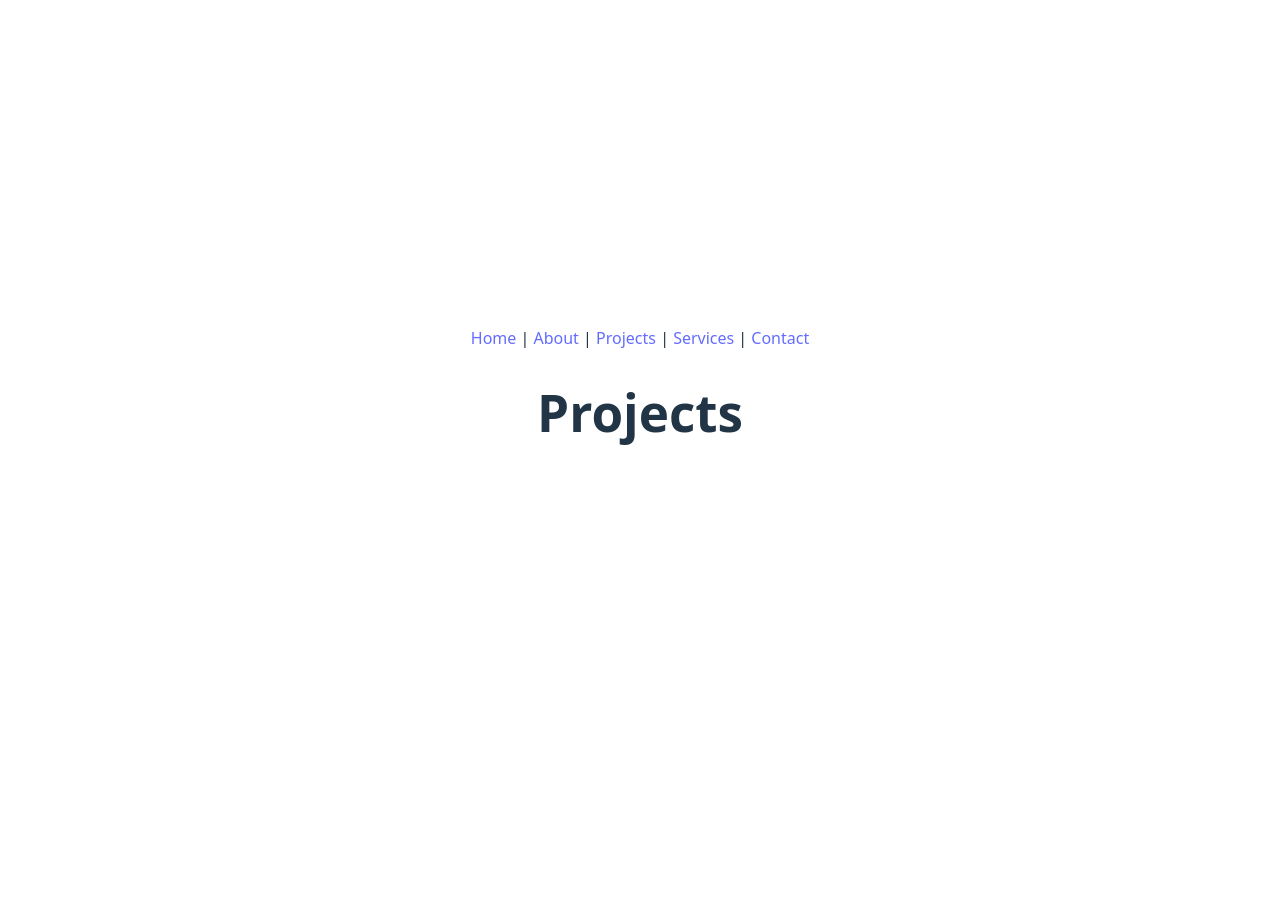
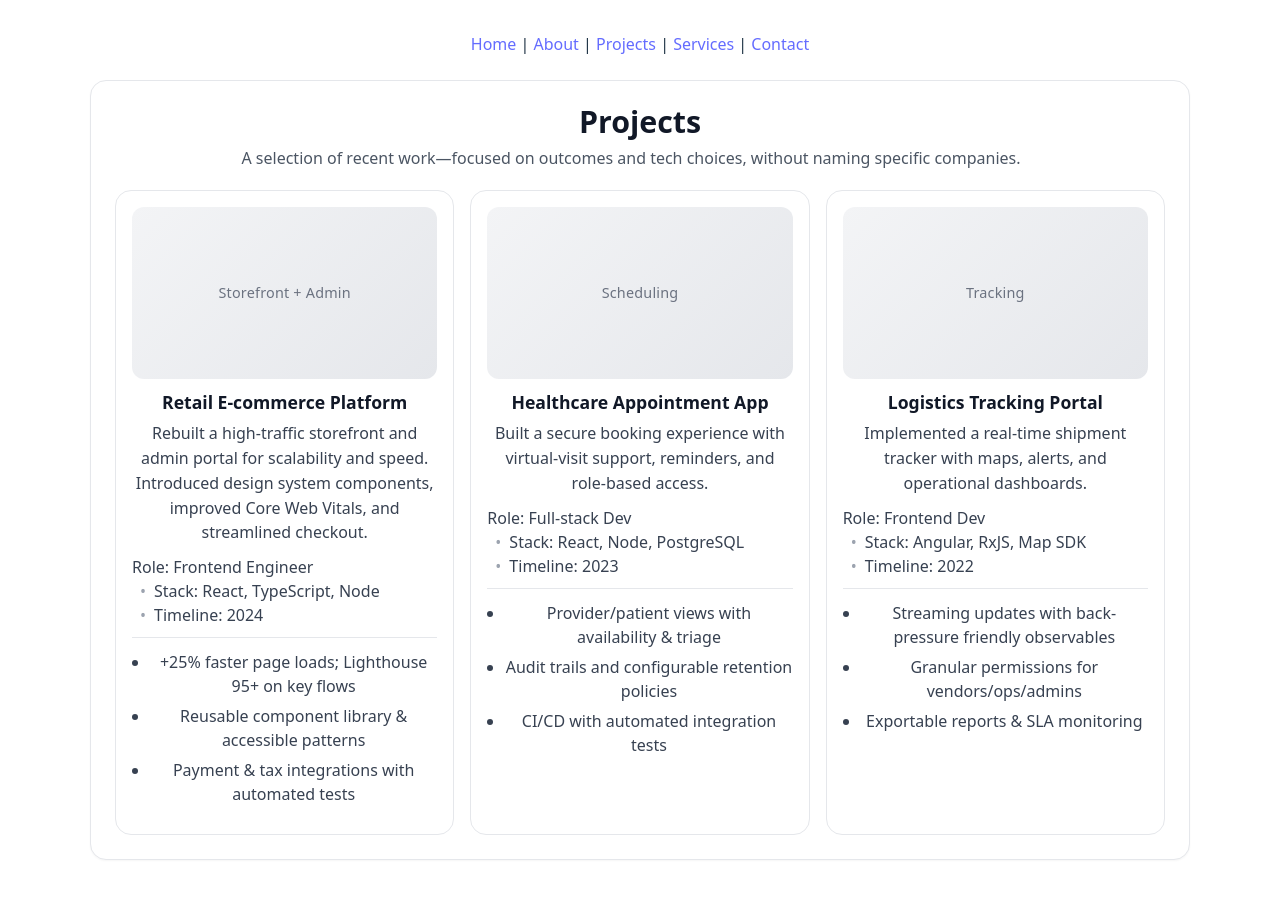
Before and after one commit to ersapatel/COMP229_Assignment_1_React_Portfolio, a React (Vite) app: page /projects in a window 1280 px wide. Shown: the top 898 px of the page. Before the commit the page ends 800 px from the top, so only its background shows below. Built offline with nearby package versions, Linux system fonts and the light colour scheme.

Commit message:
Projects Page

```diff
--- /dev/null
+++ b/src/Page/projects.css
@@ -0,0 +1,131 @@
+/* ===== Projects page (desktop-first) ===== */
+.projects-section {
+    max-width: 1100px;
+    margin: 24px auto;
+    padding: 24px;
+    background: #ffffff;
+    border: 1px solid #e5e7eb;
+    border-radius: 16px;
+    box-shadow: 0 1px 2px rgba(0,0,0,.04);
+  }
+
+  .projects-title {
+    margin: 0 0 8px;
+    font-size: 1.9rem;
+    color: #111827;
+  }
+
+  .projects-intro {
+    margin: 0 18px 18px 0;
+    color: #4b5563;
+    line-height: 1.6;
+  }
+
+  /* 3-column grid on wide screens, wraps naturally on smaller */
+  .projects-grid {
+    display: grid;
+    grid-template-columns: repeat(3, 1fr);
+    gap: 16px;
+  }
+
+  .project-card {
+    border: 1px solid #e5e7eb;
+    background: #ffffff;
+    border-radius: 16px;
+    padding: 16px;
+    transition: box-shadow 150ms ease, transform 80ms ease, border-color 150ms ease;
+  }
+  .project-card:hover {
+    border-color: #d1d5db;
+    box-shadow: 0 4px 16px rgba(0,0,0,.06);
+    transform: translateY(-1px);
+  }
+
+  /* Media placeholder */
+  .project-media {
+    aspect-ratio: 16/9;
+    border-radius: 12px;
+    background: linear-gradient(135deg, #f3f4f6, #e5e7eb);
+    display: grid; place-items: center;
+    margin-bottom: 10px;
+    color: #6b7280;
+    font-size: 0.9rem;
+    letter-spacing: .2px;
+  }
+
+  /* Text */
+  .project-name {
+    margin: 0 0 6px;
+    font-size: 1.1rem;
+    color: #111827;
+  }
+  .project-summary {
+    margin: 0 0 10px;
+    color: #374151;
+    line-height: 1.55;
+  }
+
+  /* Inline meta bullets */
+  .project-meta {
+    margin: 0 0 8px;
+    padding: 0;
+    color: #374151;
+  }
+  .project-meta.inline {
+    list-style: none;
+    display: flex;
+    flex-wrap: wrap;
+    align-items: center;
+  }
+  .project-meta.inline li {
+    display: inline;
+    white-space: nowrap;
+  }
+  .project-meta.inline li + li::before {
+    content: "•";
+    color: #9ca3af;
+    margin: 0 8px;
+  }
+
+  /* Highlights list (vertical bullets) */
+  .project-highlights {
+    margin: 0 0 12px;
+    padding-left: 18px;
+    color: #374151;
+    display: grid;
+    gap: 6px;
+  }
+
+.project-highlights li::before { color: #9ca3af; }
+
+
+  /* Divider between meta and highlights */
+.project-divider {
+    border: 0;
+    border-top: 1px solid #e5e7eb;
+    margin: 10px 0 12px;
+  }
+
+  /* Links */
+  .project-links {
+    display: flex; gap: 8px; margin-top: auto;
+  }
+  .btn {
+    display: inline-block;
+    padding: 8px 12px;
+    border-radius: 10px;
+    border: 1px solid #111827;
+    background: #111827;
+    color: #fff;
+    font-weight: 600;
+    text-decoration: none;
+    transition: opacity 150ms ease, transform 50ms ease;
+  }
+  .btn:hover { opacity: .92; }
+  .btn:active { transform: translateY(1px); }
+  .btn.btn-outline {
+    background: transparent;
+    color: #111827;
+    border: 1px solid #e5e7eb;
+  }
+  .btn.btn-outline:hover { background: #f3f4f6; }
--- a/src/Page/projects.jsx
+++ b/src/Page/projects.jsx
@@ -1,7 +1,81 @@
+import "./projects.css";
+
 export default function Projects() {
-    return (
-        <>
-        <h1>Projects</h1>
-        </>
-    );
+  return (
+    <section className="projects-section">
+      <h1 className="projects-title">Projects</h1>
+      <p className="projects-intro">
+        A selection of recent work—focused on outcomes and tech choices, without naming specific companies.
+      </p>
+
+      <div className="projects-grid">
+        {/* 1) Retail E-commerce Platform */}
+        <article className="project-card">
+          <div className="project-media">
+            <span className="media-note">Storefront + Admin</span>
+          </div>
+          <h2 className="project-name">Retail E-commerce Platform</h2>
+          <p className="project-summary">
+            Rebuilt a high-traffic storefront and admin portal for scalability and speed.
+            Introduced design system components, improved Core Web Vitals, and streamlined checkout.
+          </p>
+          <ul className="project-meta inline">
+            <li>Role: Frontend Engineer</li>
+            <li>Stack: React, TypeScript, Node</li>
+            <li>Timeline: 2024</li>
+          </ul>
+          <hr className="project-divider" />
+          <ul className="project-highlights">
+            <li>+25% faster page loads; Lighthouse 95+ on key flows</li>
+            <li>Reusable component library & accessible patterns</li>
+            <li>Payment & tax integrations with automated tests</li>
+          </ul>
+        </article>
+
+        {/* 2) Healthcare Appointment App */}
+        <article className="project-card">
+          <div className="project-media">
+            <span className="media-note">Scheduling</span>
+          </div>
+          <h2 className="project-name">Healthcare Appointment App</h2>
+          <p className="project-summary">
+            Built a secure booking experience with virtual-visit support, reminders, and role-based access.
+          </p>
+          <ul className="project-meta inline">
+            <li>Role: Full-stack Dev</li>
+            <li>Stack: React, Node, PostgreSQL</li>
+            <li>Timeline: 2023</li>
+          </ul>
+          <hr className="project-divider" />
+          <ul className="project-highlights">
+            <li>Provider/patient views with availability & triage</li>
+            <li>Audit trails and configurable retention policies</li>
+            <li>CI/CD with automated integration tests</li>
+          </ul>
+        </article>
+
+        {/* 3) Logistics Tracking Portal */}
+        <article className="project-card">
+          <div className="project-media">
+            <span className="media-note">Tracking</span>
+          </div>
+          <h2 className="project-name">Logistics Tracking Portal</h2>
+          <p className="project-summary">
+            Implemented a real-time shipment tracker with maps, alerts, and operational dashboards.
+          </p>
+          <ul className="project-meta inline">
+            <li>Role: Frontend Dev</li>
+            <li>Stack: Angular, RxJS, Map SDK</li>
+            <li>Timeline: 2022</li>
+          </ul>
+          <hr className="project-divider" />
+          <ul className="project-highlights">
+            <li>Streaming updates with back-pressure friendly observables</li>
+            <li>Granular permissions for vendors/ops/admins</li>
+            <li>Exportable reports & SLA monitoring</li>
+          </ul>
+        </article>
+      </div>
+    </section>
+  );
 }
```
